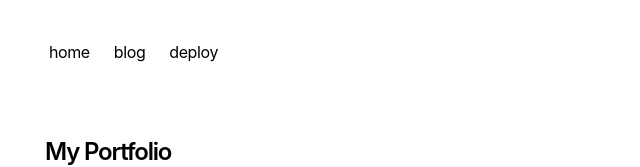
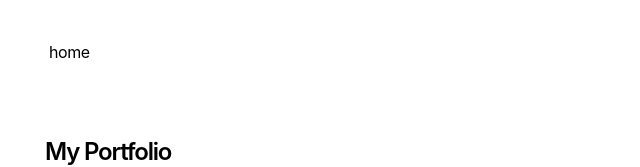
Before and after one commit to OmniAshley/portfolio-starter-kit, a Next.js app: page / in a window 1280 px wide. Shown: the top 167 px of the page, without its empty margins (307-947 px from the left). Built offline with nearby package versions, Linux system fonts and the light colour scheme.

Commit message:
fix: removed other tabs (not required)

```diff
--- a/app/components/nav.tsx
+++ b/app/components/nav.tsx
@@ -3,12 +3,6 @@
 const navItems = {
   '/': {
     name: 'home',
-  },
-  '/blog': {
-    name: 'blog',
-  },
-  'https://vercel.com/templates/next.js/portfolio-starter-kit': {
-    name: 'deploy',
   },
 }
 
```
